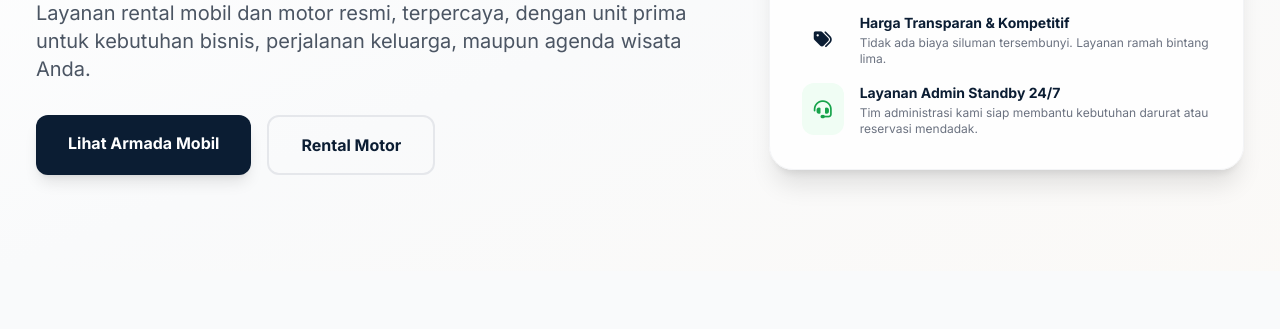
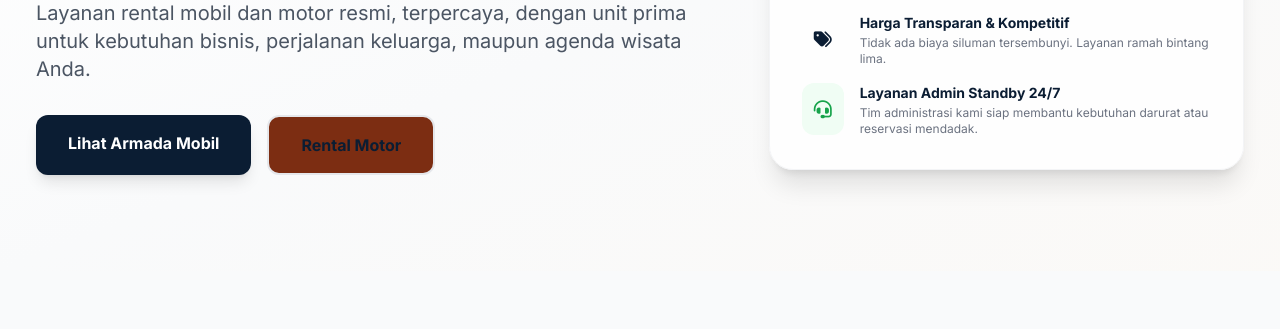
Before and after one commit to musadekakhmad/arbitrans, a plain HTML site: page index.html in a window 1280 px wide. Shown: the part 306-635 px from the top of the page. Drawn offline with nearby package versions, Linux system fonts and the light colour scheme.

```diff
--- a/index.html
+++ b/index.html
@@ -64,7 +64,7 @@
                         <a href="#mobil" class="bg-navy text-white hover:bg-coral font-bold py-4 px-8 rounded-xl transition-all duration-300 shadow-lg hover:shadow-coral/20 transform hover:-translate-y-0.5">
                             Lihat Armada Mobil
                         </a>
-                        <a href="#motor" class="bg-orange text-navy border-2 border-gray-200 hover:border-navy font-bold py-4 px-8 rounded-xl transition-all duration-300 transform hover:-translate-y-0.5">
+                        <a href="#motor" class="bg-orange-900 text-navy border-2 border-gray-200 hover:border-navy font-bold py-4 px-8 rounded-xl transition-all duration-300 transform hover:-translate-y-0.5">
                             Rental Motor
                         </a>
                     </div>
```
